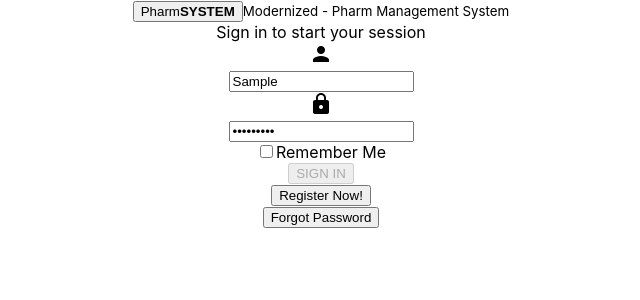
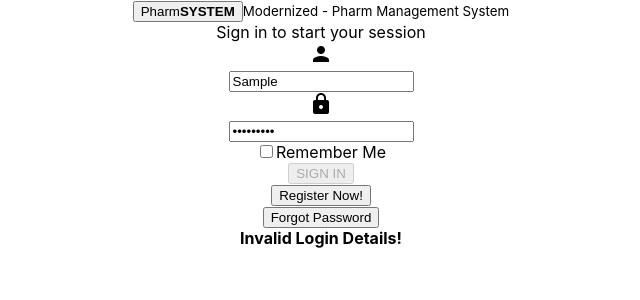
Before and after one commit to tulusdeveloper/pharm-front-end, a React (Create React App) app: page / in a window 1280 px wide. Both pictures are taken after typing "Sample", "Sample123" into the empty fields and a click on the button "Register Now!". Shown: the top 300 px of the page, without its empty margins (319-959 px from the left). Built offline with nearby package versions, Linux system fonts and the light colour scheme; no server answers.

Commit message:
added alert types on login

```diff
--- a/src/pages/Login.js
+++ b/src/pages/Login.js
@@ -11,6 +11,7 @@ class Login extends React.Component {
         username:"",
         password:"",
         btnDisabled: true,
+        loginStatus:0,
     }
 
     saveInputs=(event)=>{
@@ -26,11 +27,39 @@ class Login extends React.Component {
     formSubmit=(event)=>{
         event.preventDefault();
         console.log(this.state);
+        this.setState({loginStatus:1});
         AuthHandler.login(this.state.username,this.state.password,this.handleAjaxResponse);
     }
 
     handleAjaxResponse=(data)=>{
         console.log(data);
+        if(data.error){
+            this.setState({loginStatus:4});
+        }
+        else{
+            this.setState({loginStatus:3});
+        }
+    }
+
+    getMessages=()=>{
+        if(this.state.loginStatus===0){
+            return "";
+        }
+        else if(this.state.loginStatus===1){
+            return <div class="alert alert-warning">
+                                <strong>Login!</strong> Please Wait...
+                    </div>;
+        }
+        else if(this.state.loginStatus===3){
+            return <div class="alert alert-success">
+                                <strong>Login Successfull!</strong>
+                    </div>;
+        }
+        else if(this.state.loginStatus===4){
+            return <div class="alert alert-danger">
+                                <strong>Invalid Login Details!</strong>
+                    </div>;
+        }
     }
 
     render() {
@@ -78,6 +107,7 @@ class Login extends React.Component {
                                     <button className="btn btn-link">Forgot Password</button>
                                 </div>
                             </div>
+                            {this.getMessages()}
                         </form>
                     </div>
                 </div>
--- a/src/utils/AuthHandler.js
+++ b/src/utils/AuthHandler.js
@@ -9,11 +9,11 @@ class AuthHandler{
 			if(response.status===200){
 				reactLocalStorage.set("token",response.data.access);
 				reactLocalStorage.set("refresh",response.data.refresh);
-				callback("Login Seccessful...");
+				callback({error:false,message:"Login Seccessful..."});
 			}
 		})
 		.catch(function(error){
-			callback("Error During Login Invalid Login Details...");
+			callback({error:true,message:"Error During Login Invalid Login Details..."});
 		})
 	}
 }
```
